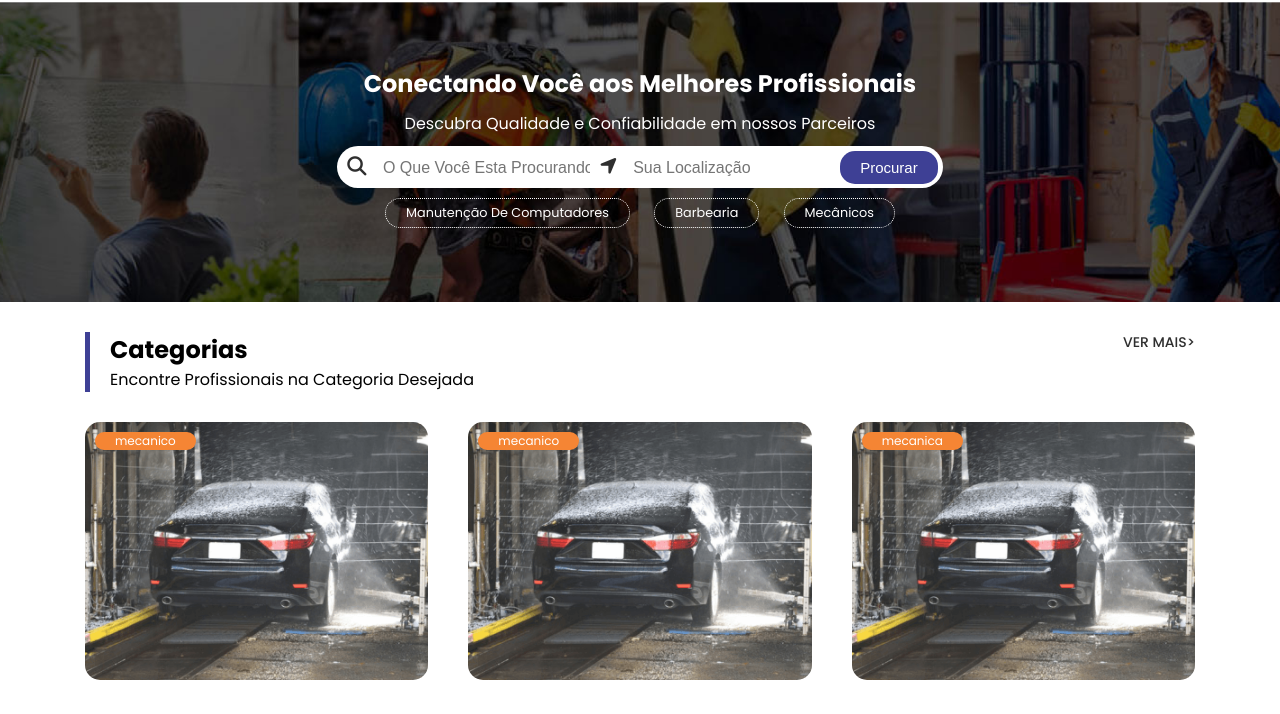
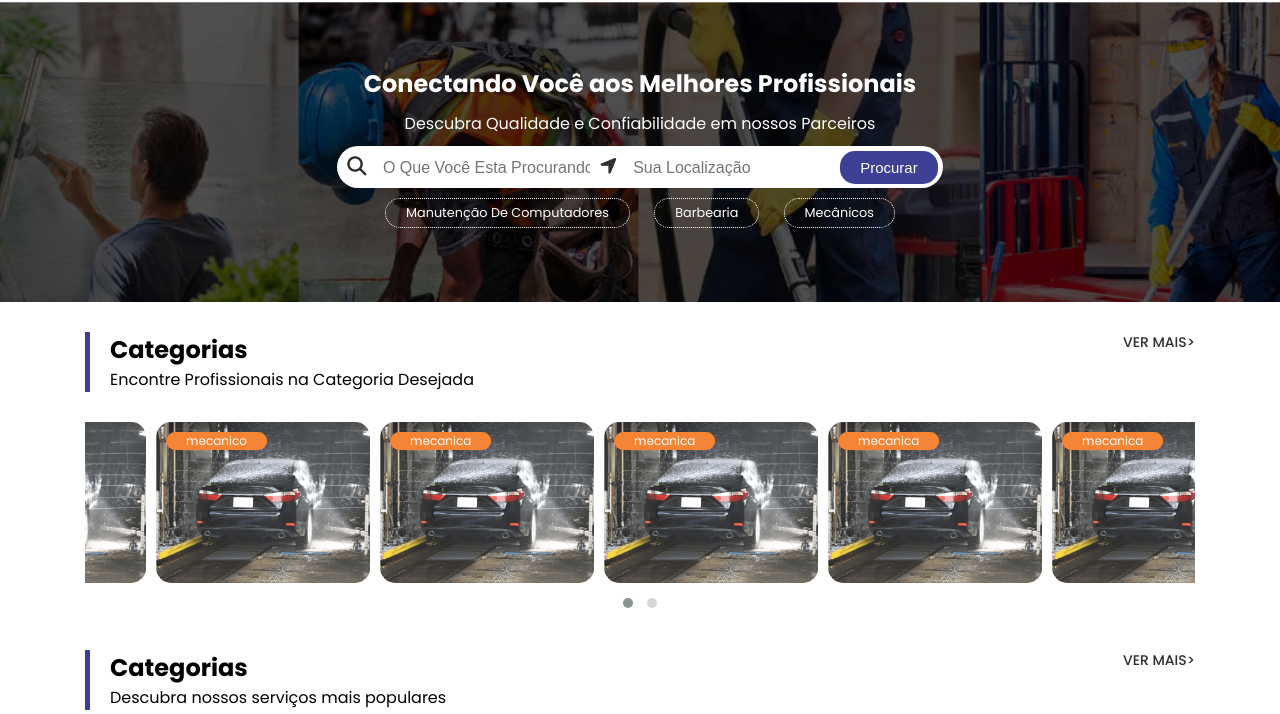
Before and after one commit to TainaDeAlves/BoockMeNow, a plain HTML site: page index.html in a window 1280 px wide. Shown: the part 63-777 px from the top of the page. Drawn offline with nearby package versions, Linux system fonts and the light colour scheme.

Commit message:
implementação do carrocel

```diff
--- a/css/main.css
+++ b/css/main.css
@@ -154,7 +154,7 @@ body {
     position: relative;
 }
 
-.lista-card-categorias span {
+.lista-card-categorias .item span {
     display: block;
     position: absolute;
     left: 10px;
--- /dev/null
+++ b/css/owl.theme.default.min.css
@@ -0,0 +1,6 @@
+/**
+ * Owl Carousel v2.3.4
+ * Copyright 2013-2018 David Deutsch
+ * Licensed under: SEE LICENSE IN https://github.com/OwlCarousel2/OwlCarousel2/blob/master/LICENSE
+ */
+.owl-theme .owl-dots,.owl-theme .owl-nav{text-align:center;-webkit-tap-highlight-color:transparent}.owl-theme .owl-nav{margin-top:10px}.owl-theme .owl-nav [class*=owl-]{color:#FFF;font-size:14px;margin:5px;padding:4px 7px;background:#D6D6D6;display:inline-block;cursor:pointer;border-radius:3px}.owl-theme .owl-nav [class*=owl-]:hover{background:#869791;color:#FFF;text-decoration:none}.owl-theme .owl-nav .disabled{opacity:.5;cursor:default}.owl-theme .owl-nav.disabled+.owl-dots{margin-top:10px}.owl-theme .owl-dots .owl-dot{display:inline-block;zoom:1}.owl-theme .owl-dots .owl-dot span{width:10px;height:10px;margin:5px 7px;background:#D6D6D6;display:block;-webkit-backface-visibility:visible;transition:opacity .2s ease;border-radius:30px}.owl-theme .owl-dots .owl-dot.active span,.owl-theme .owl-dots .owl-dot:hover span{background:#869791}
--- a/index.html
+++ b/index.html
@@ -16,7 +16,12 @@
     <link
         href="https://fonts.googleapis.com/css2?family=Montserrat:wght@400;700&family=Poppins:wght@400;500;700&display=swap"
         rel="stylesheet">
+
+    <link rel="stylesheet" href="css/owl.carousel.min.css">
+    <link rel="stylesheet" href="css/owl.theme.default.min.css">
+
     <link rel="stylesheet" href="css/main.css">
+
 </head>
 
 <body>
@@ -27,7 +32,7 @@
         <div id="logotipo">
             <img src="img/logo.png" alt="BoockMeNow" height="40">
         </div>
-        <nav id="menu" >
+        <nav id="menu">
             <ul>
                 <li><a href="javascrip:;">Categorias</a></li>
                 <li><a href="sobre-nos.html">Sobre Nós</a></li>
@@ -75,17 +80,32 @@
                 </div>
                 <p>Encontre Profissionais na Categoria Desejada</p>
             </div>
-            <div class="lista-card-categorias">
-                <div>
+            <div class="lista-card-categorias owl-carousel owl-theme">
+                <div class="item">
                     <img src="img/categoria-carro.jpg" alt="carro">
                     <span>mecanico</span>
                 </div>
-                <div>
+                <div class="item">
                     <img src="img/categoria-carro.jpg" alt="carro">
                     <span>mecanico</span>
                 </div>
 
-                <div>
+                <div class="item">
+                    <img src="img/categoria-carro.jpg" alt="carro">
+                    <span>mecanica </span>
+                </div>
+
+                <div class="item">
+                    <img src="img/categoria-carro.jpg" alt="carro">
+                    <span>mecanica </span>
+                </div>
+
+                <div class="item">
+                    <img src="img/categoria-carro.jpg" alt="carro">
+                    <span>mecanica </span>
+                </div>
+
+                <div class="item">
                     <img src="img/categoria-carro.jpg" alt="carro">
                     <span>mecanica </span>
                 </div>
@@ -446,6 +466,11 @@
         </div>
     </footer>
 
+    <script src="https://code.jquery.com/jquery-3.7.1.min.js"
+        integrity="sha256-/JqT3SQfawRcv/BIHPThkBvs0OEvtFFmqPF/lYI/Cxo=" crossorigin="anonymous"></script>
+
+    <script src="js/owl.carousel.min.js"></script>
+
     <script src="js/main.js"></script>
 </body>
 
--- a/js/main.js
+++ b/js/main.js
@@ -1,6 +1,26 @@
-const botaoMenu= document.getElementById("botao-menu-mobile");
-const menu=document.getElementById("menu");
+const botaoMenu = document.getElementById("botao-menu-mobile");
+const menu = document.getElementById("menu");
 
-botaoMenu.addEventListener("click",function(){
+botaoMenu.addEventListener("click", function () {
     menu.classList.toggle("menu-ativo");
 })
+// script do slide
+$('.owl-carousel').owlCarousel({
+    loop: true,
+    margin: 10,
+    nav: false,
+    autoplay: true,
+    autoplayTimeout: 5000,
+    autoplayHoverPause: true,
+    responsive: {
+        0: {
+            items: 1
+        },
+        600: {
+            items: 3
+        },
+        1000: {
+            items: 5
+        }
+    }
+})
```
Also changed, not shown: css/ajax-loader.gif (added), css/owl.carousel.min.css (added), css/owl.video.play.png (added), js/owl.carousel.min.js (added).
